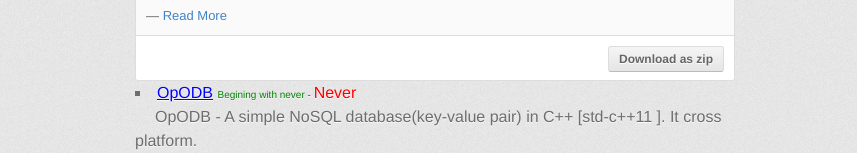
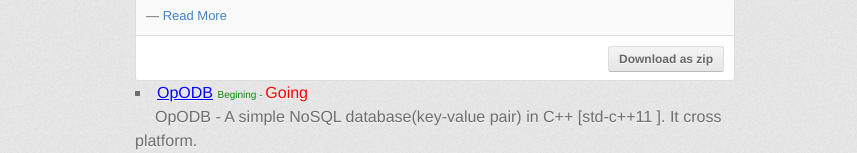
Before and after one commit to OpeningO/openingo.github.com, a plain HTML site: page index.html in a window 1280 px wide. Shown: the part 569-722 px from the top of the page, without its empty margins (215-1072 px from the left). Drawn offline with nearby package versions, Linux system fonts and the light colour scheme; files that its build step writes are made by us from their sources; files whose address does not match are found by name.

Commit message:
Update index.html

```diff
--- a/index.html
+++ b/index.html
@@ -38,7 +38,7 @@
       <div class="github-widget" data-repo="OpeningO/IQDictionary"></div>
           </li>
                    <!-- OpODB-->
-          <li><a href="http://openingo.github.io/OpODB/" class="projectname">OpODB</a> <span class="projecttimeline"> Begining with never - </span><span class="projectstate">Never</span><br/>
+          <li><a href="http://openingo.github.io/OpODB/" class="projectname">OpODB</a> <span class="projecttimeline"> Begining - </span><span class="projectstate">Going</span><br/>
              <span class="projectintro">OpODB - A simple NoSQL database(key-value pair) in C++ [std-c++11 ]. It cross platform.</span>
       <div class="github-widget" data-repo="OpeningO/OpODB"></div>
           </li>
```
